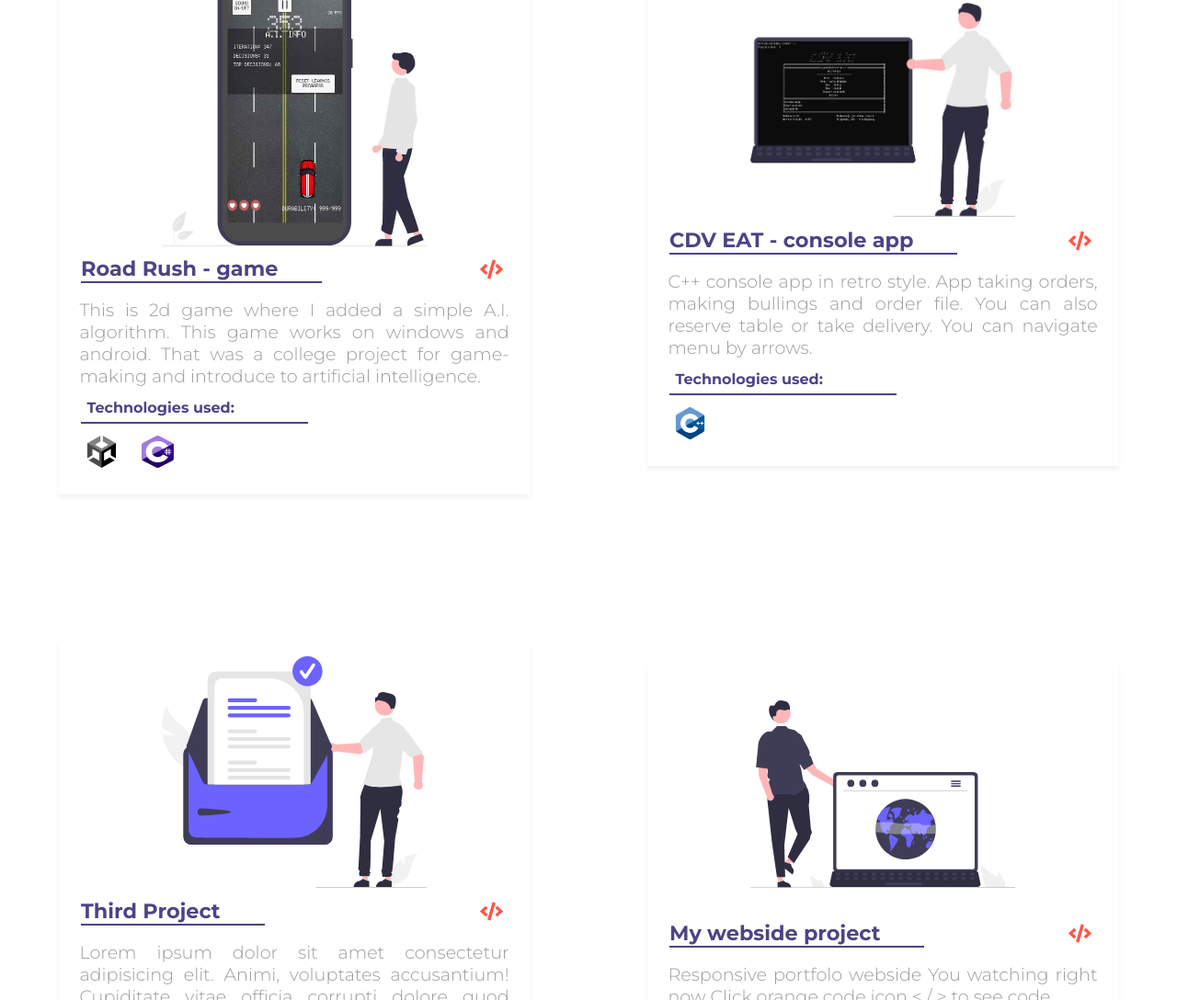
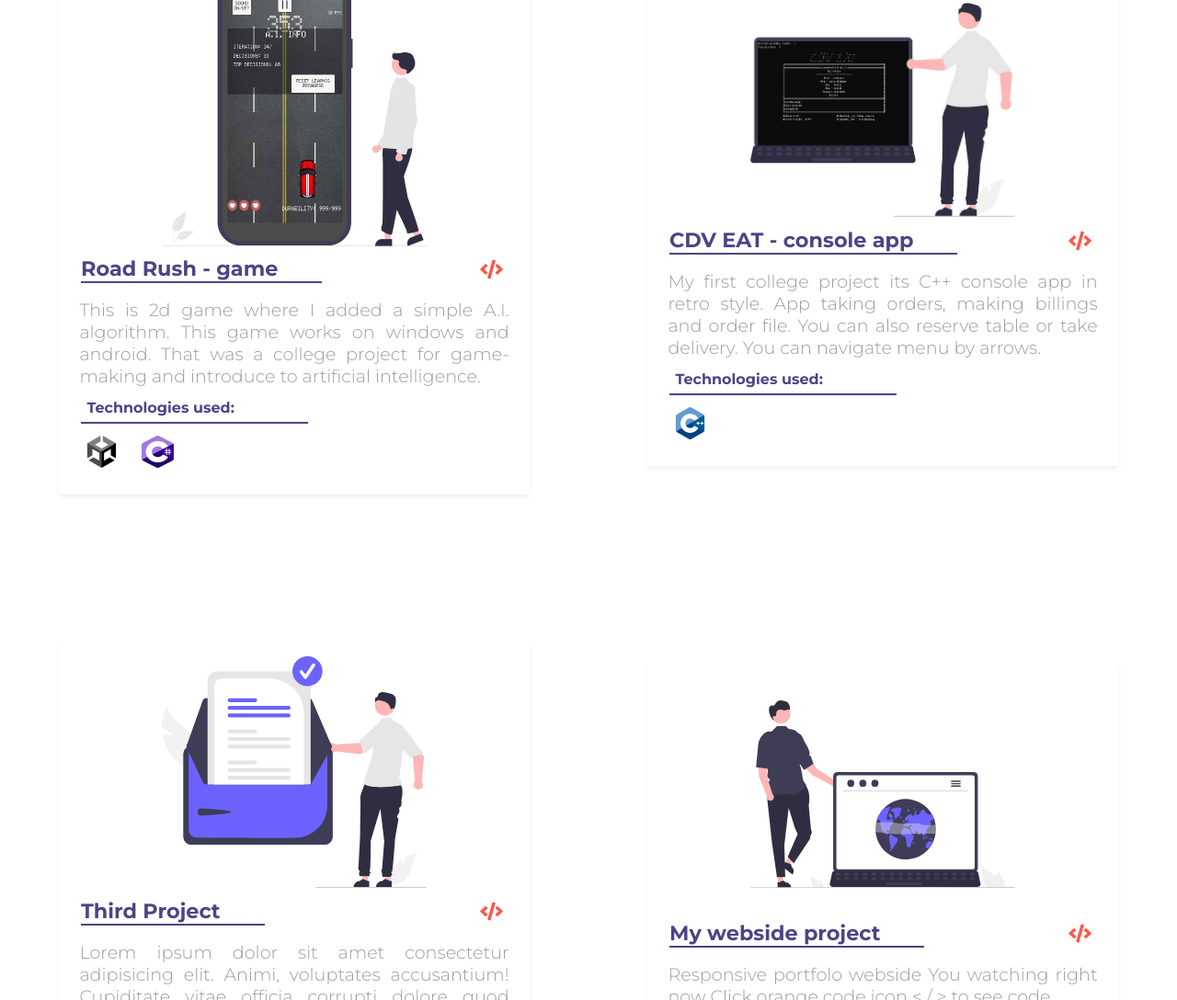
Before and after one commit to MariuszKloska/MariuszKloska.github.io, a plain HTML site: page index.html in a window 1280 px wide. Shown: the part 1184-2272 px from the top of the page at 92% size. Drawn offline with Linux system fonts and the light colour scheme.

Commit message:
Second project fix

```diff
--- a/index.html
+++ b/index.html
@@ -85,7 +85,7 @@
                         </a>
                     </div>
                     <p class="project-description">
-                        C++ console app in retro style. App taking orders, making bullings and order file.
+                        My first college project its C++ console app in retro style. App taking orders, making billings and order file.
                         You can also reserve table or take delivery. You can navigate menu by arrows.
                     </p>
                     <div class="project-technoliogies">
```
